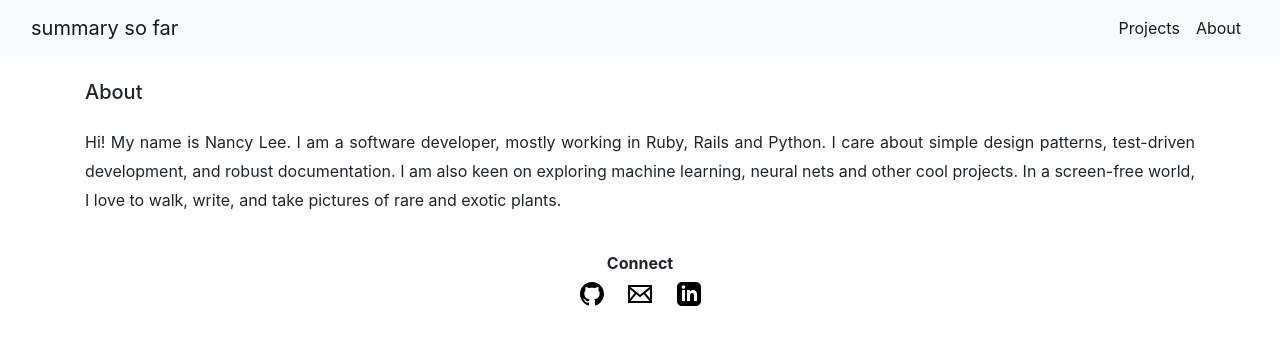
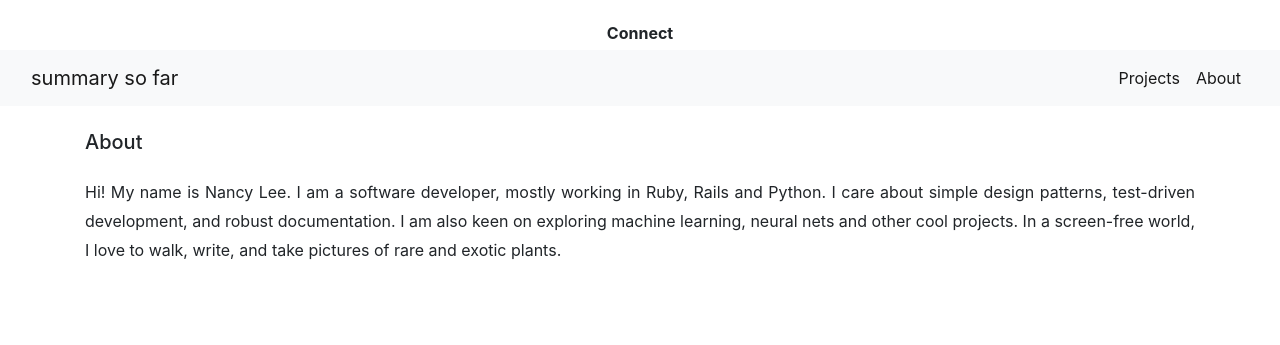
Before and after one commit to nancy-codes/summarysofar, a Jekyll site: the page built from about.markdown, in a window 1280 px wide. Shown: the top 345 px of the page. Built offline with Jekyll 4.4.1, drawn with Linux system fonts in a browser that asks for light colours; nearby versions of some CDN libraries.

```diff
--- a/_includes/head.html
+++ b/_includes/head.html
@@ -14,4 +14,9 @@
   <script src="https://maxcdn.bootstrapcdn.com/bootstrap/4.0.0/js/bootstrap.min.js" integrity="sha384-JZR6Spejh4U02d8jOt6vLEHfe/JQGiRRSQQxSfFWpi1MquVdAyjUar5+76PVCmYl" crossorigin="anonymous"></script>
 
   {% feed_meta %}
+
+  {% include footer.html %}
+  {% if jekyll.environment == 'production' and page.analytics != false %}
+    {% include analytics.html %}
+  {% endif %}
 </head>
--- a/_layouts/default.html
+++ b/_layouts/default.html
@@ -8,10 +8,5 @@
     <div class="container">
       {{ content }}
     </div>
-
-    {% include footer.html %}
-    {% if jekyll.environment == 'production' %}
-      {% include analytics.html %}
-    {% endif %}
   </body>
 </html>
```
